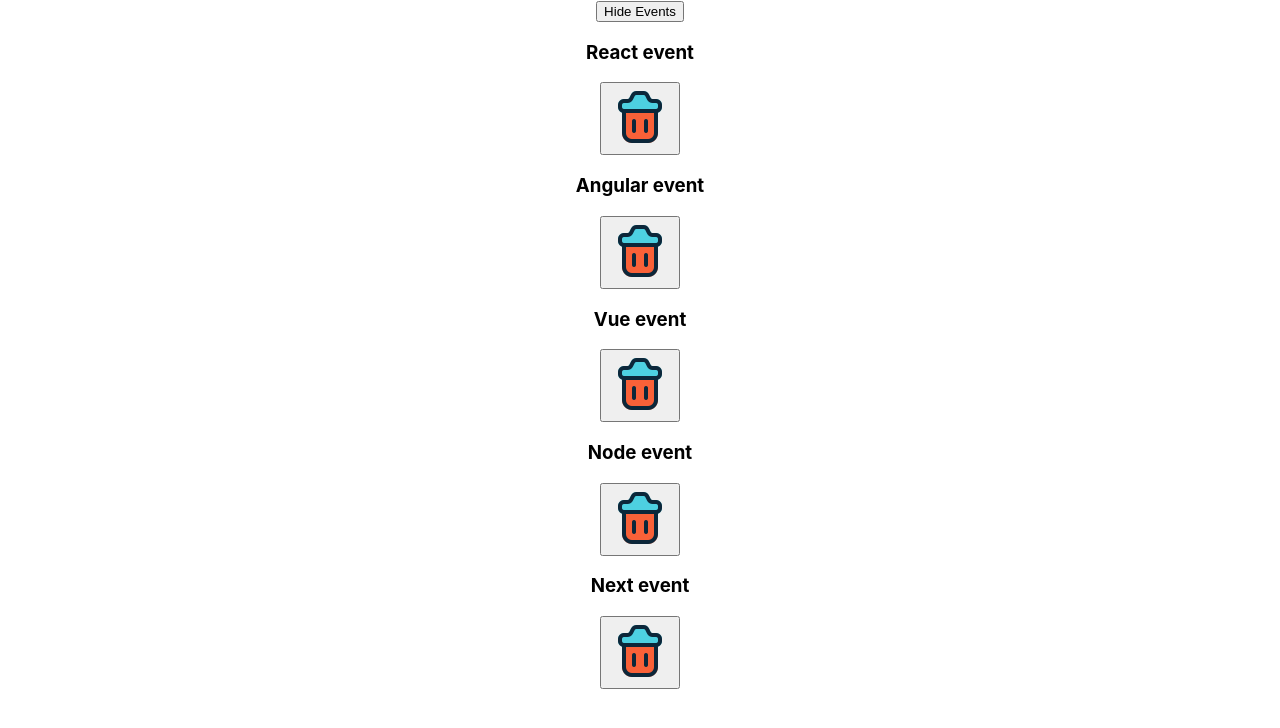
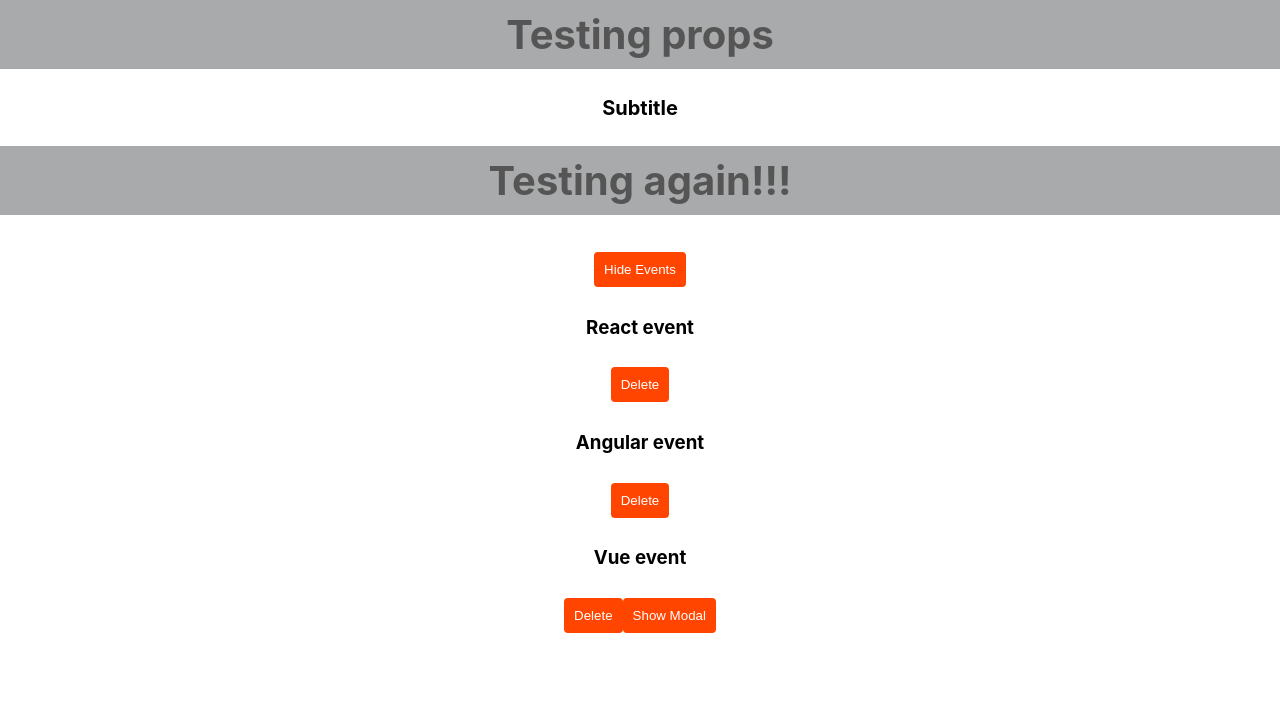
Before and after one commit to hadissulejmani/hello-world-react, a React (Create React App) app: page / in a window 1280 px wide. Shown: the top 728 px of the page. Built offline with nearby package versions, Linux system fonts and the light colour scheme.

Commit message:
added new styles

```diff
--- a/src/App.js
+++ b/src/App.js
@@ -1,14 +1,16 @@
 import "./App.css";
-import { useState } from "react";
+import React, { useState } from "react";
+import Title from "./components/Title";
+import Modal from "./components/Modal";
+import EventList from "./components/EventList";
 
 function App() {
+  const [showModal, setShowModal] = useState(false);
   const [showEvents, setShowEvents] = useState(true);
   const [events, setEvents] = useState([
     { title: "React event", id: 1 },
     { title: "Angular event", id: 2 },
     { title: "Vue event", id: 3 },
-    { title: "Node event", id: 4 },
-    { title: "Next event", id: 5 },
   ]);
 
   const handleClick = (id) => {
@@ -17,8 +19,21 @@
     });
   };
 
+  const handleClose = () => {
+    setShowModal(false);
+  };
+
+  const handleShow = () => {
+    setShowModal(true);
+  };
+
+  const titleContent = "Testing props";
+
   return (
     <div className="App">
+      <Title title={titleContent} subTitle="Subtitle" />
+      <Title title="Testing again!!!" />
+
       {showEvents && (
         <div>
           <button onClick={() => setShowEvents(false)}>Hide Events</button>
@@ -29,15 +44,17 @@
           <button onClick={() => setShowEvents(true)}>Show Events</button>
         </div>
       )}
-      {showEvents &&
-        events.map((event, index) => (
-          <div key={index}>
-            <h3>{event.title}</h3>
-            <button onClick={() => handleClick(event.id)}>
-              <img src="./remove-icon.png" alt="Delete man" />
-            </button>
-          </div>
-        ))}
+      {showEvents && <EventList events={events} handleClick={handleClick} />}
+      {showModal && (
+        <Modal>
+          <h1>Terms and conditions</h1>
+          <p>
+            lorem ipsum dol amet lorem ipsum dolor amet lorem ipsum dolor amet
+          </p>
+          <button onClick={handleClose}>Close</button>
+        </Modal>
+      )}
+      <button onClick={handleShow}>Show Modal</button>
     </div>
   );
 }
--- /dev/null
+++ b/src/components/EventList.js
@@ -0,0 +1,12 @@
+import React from "react";
+
+function EventList({ events, handleClick }) {
+  return events.map((event, index) => (
+    <React.Fragment key={index}>
+      <h3>{event.title}</h3>
+      <button onClick={() => handleClick(event.id)}>Delete</button>
+    </React.Fragment>
+  ));
+}
+
+export default EventList;
--- /dev/null
+++ b/src/components/Modal.css
@@ -0,0 +1,16 @@
+.modal-backdrop {
+  position: fixed;
+  top: 0;
+  left: 0;
+  width: 100%;
+  height: 100%;
+  background-color: rgba(0, 0, 0, 0.5);
+}
+
+.modal {
+  padding: 30px;
+  max-width: 480px;
+  margin: 200px auto;
+  background: #fff;
+  border-radius: 10px;
+}
--- /dev/null
+++ b/src/components/Modal.js
@@ -0,0 +1,9 @@
+import "./Modal.css";
+
+export default function Modal({ children }) {
+  return (
+    <div className="modal-backdrop">
+      <div className="modal">{children}</div>
+    </div>
+  );
+}
--- /dev/null
+++ b/src/components/Title.css
@@ -0,0 +1,13 @@
+.title-style .title {
+    font-size: 40px;
+    font-weight: bold;
+    background-color: #a9aaab;
+    padding: 10px;
+    margin: auto;
+    width: inherit;
+  }
+
+  .title-style .subTitle {
+    font-size: 20px;
+    font-weight: bold;
+  }
--- /dev/null
+++ b/src/components/Title.js
@@ -0,0 +1,12 @@
+import "./Title.css";
+
+function Title({ title, subTitle }) {
+  return (
+    <div className="title-style">
+      <h1 className="title">{title}</h1>
+      <h4 className="subTitle">{subTitle}</h4>
+    </div>
+  );
+}
+
+export default Title;
--- a/src/index.css
+++ b/src/index.css
@@ -11,3 +11,17 @@
   font-family: source-code-pro, Menlo, Monaco, Consolas, 'Courier New',
     monospace;
 }
+
+p, h1, h2 {
+  color: #555;
+}
+
+button {
+  background: #ff4500;
+  color: #fff;
+  border: 0;
+  border-radius: 4px;
+  padding: 10px;
+  margin: 10px auto;
+  cursor: pointer;
+}
```
Also changed, not shown: src/App.css (line endings or trailing spaces).
